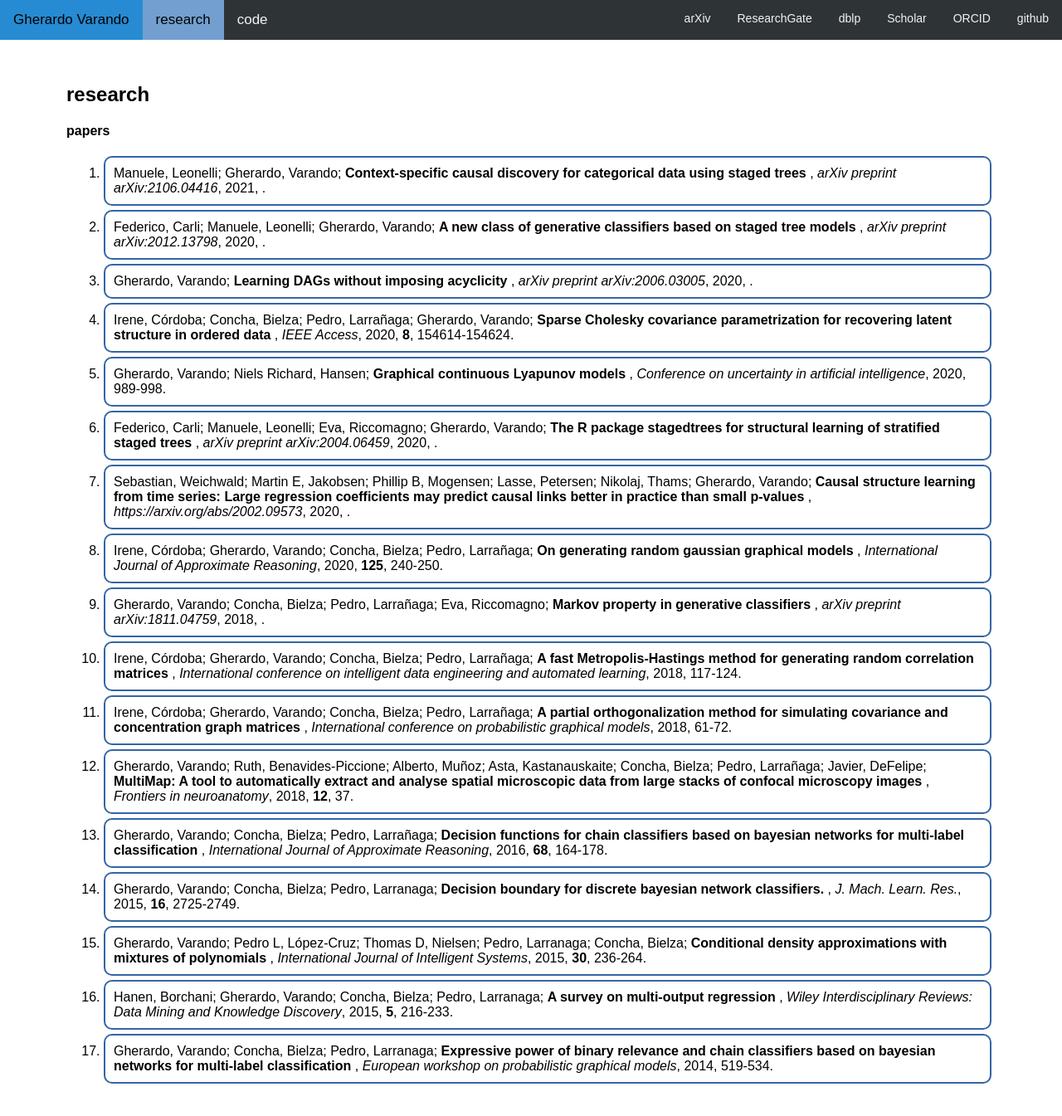
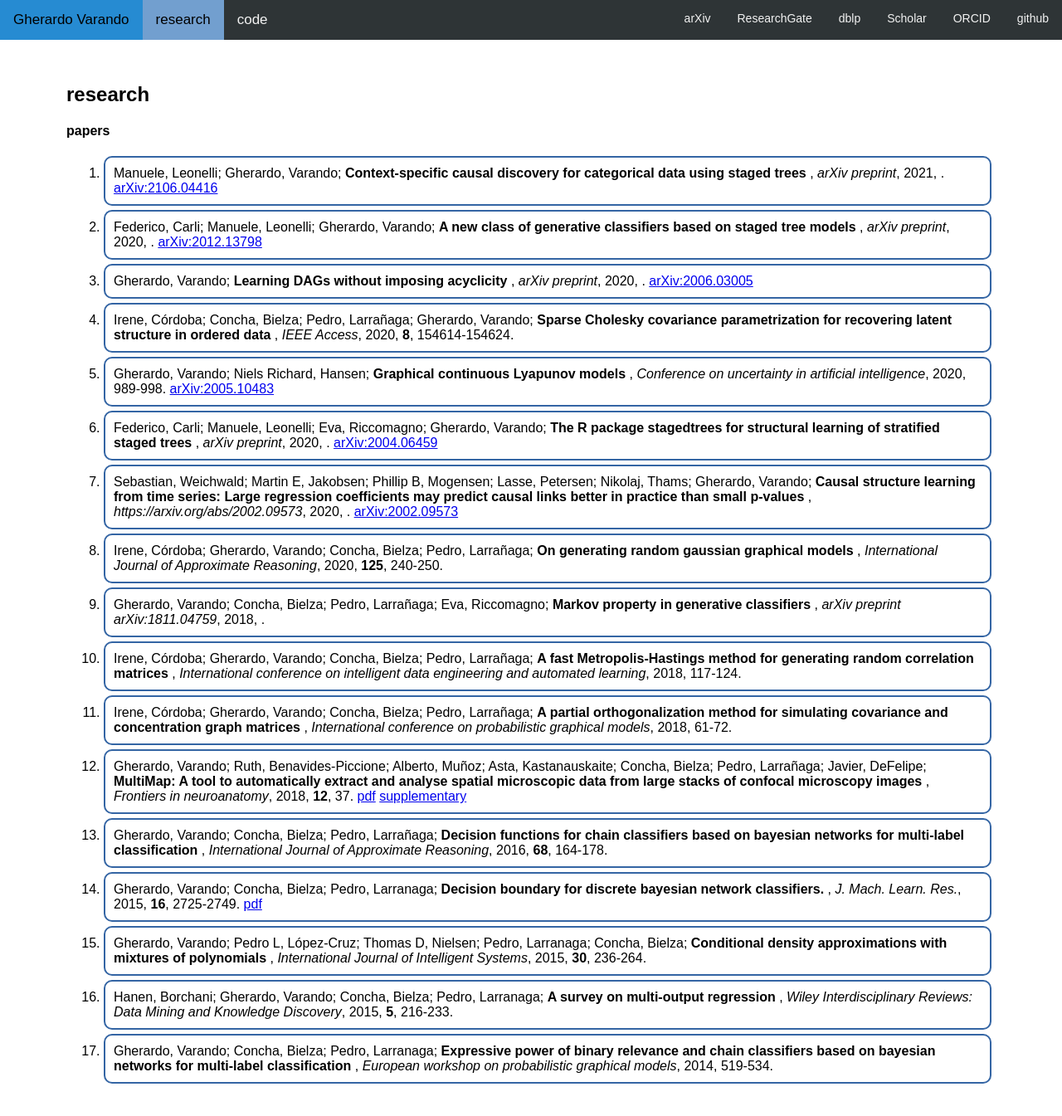
Before and after one commit to gherardovarando/gherardovarando.github.io, a Jekyll site: the page built from research.md, in a window 1280 px wide and 1400 px high. Shown: the top 1345 px of the window at 83% size. Built offline with Jekyll 4.4.1, drawn with Linux system fonts in a browser that asks for light colours.

Commit message:
udpate papers

```diff
--- a/Gemfile
+++ b/Gemfile
@@ -9,3 +9,4 @@ git_source(:github) { |repo_name| "https://github.com/#{repo_name}" }
 #
 
 gem "jekyll"
+gem "jemoji"
--- a/_includes/papers.html
+++ b/_includes/papers.html
@@ -11,8 +11,9 @@
       {{ paper.issued[0].year }},
       {% if paper.volume %} <strong>{{ paper.volume }}</strong>,{% endif %}
       {{ paper.page }}.
-      {% if paper.pdf %} <a href="{{paper.pdf}}">pdf</a> {% endif %}
-      {% if paper.arxiv %} <a href="{{paper.arxiv}}">arxiv</a> {% endif %}
+      {% if paper.pdf %} <a href="{{site.baseurl}}/pdf/{{paper.pdf}}">pdf</a> {% endif %}
+      {% if paper.arxiv %} <a href="https://arxiv.org/abs/{{paper.arxiv}}">arXiv:{{paper.arxiv}}</a> {% endif %}
+      {% if paper.supplementary %} <a href="{{site.baseurl}}/pdf/{{paper.supplementary}}">supplementary</a> {% endif %}
 </li>
 {% endfor %}
 </ol>
```
Also changed, not shown: _data/papers.yaml (+13 -4 lines), Gemfile.lock, 2 other files.
